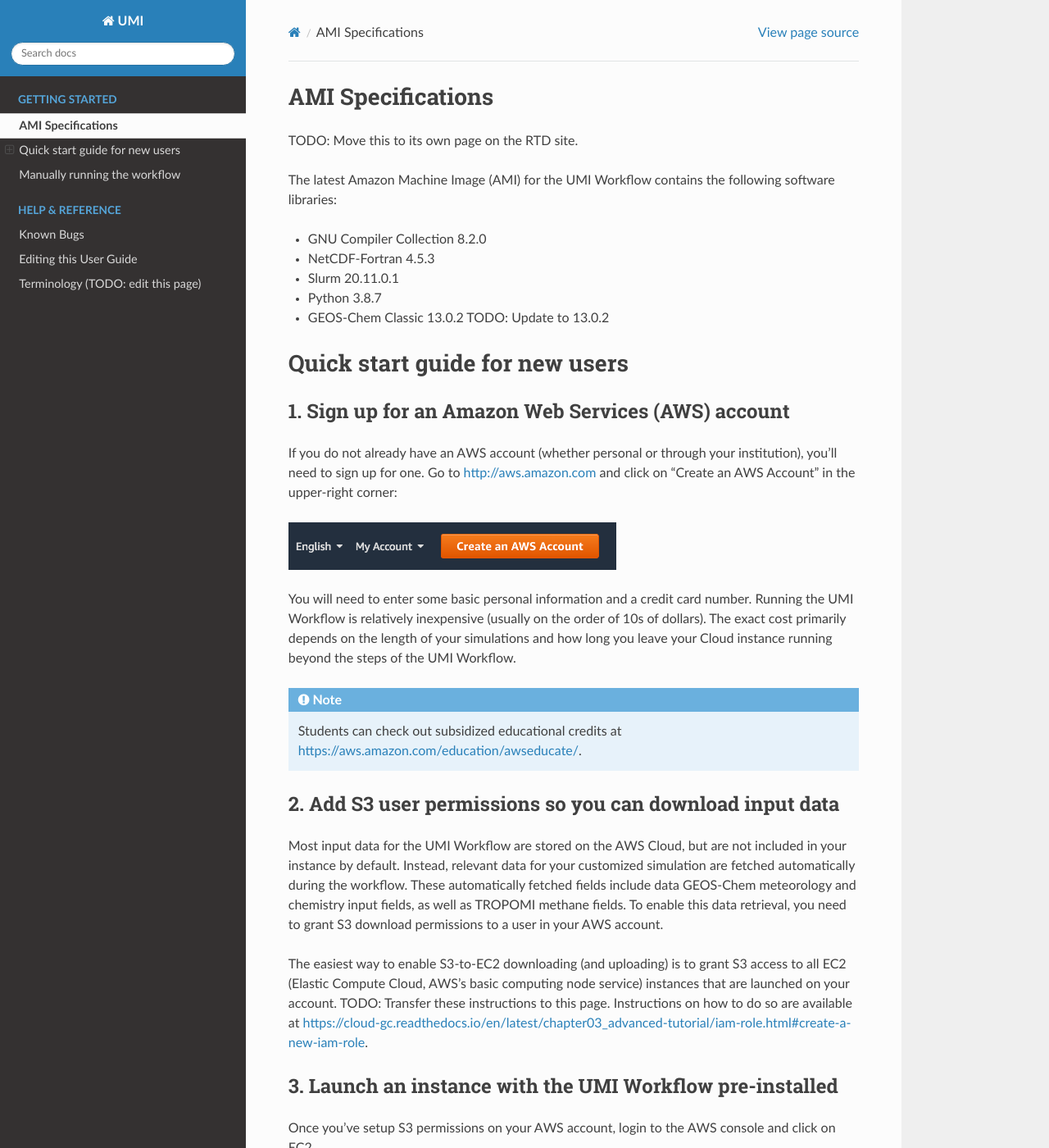
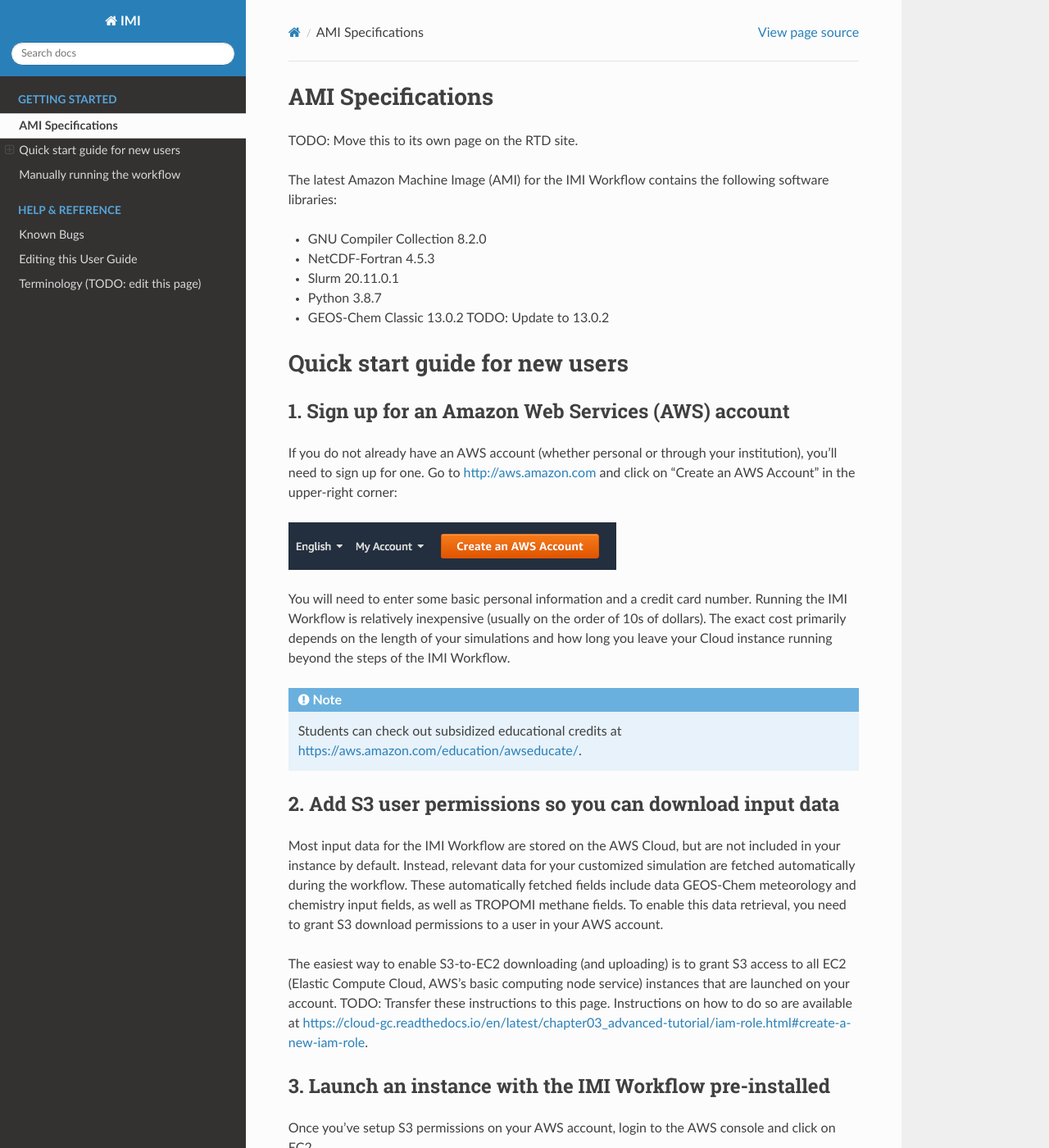
Before and after one commit to geoschem/integrated_methane_inversion, a Sphinx documentation site: the page built from docs/source/getting-started/quick-start.rst, in a window 1280 px wide and 1400 px high. Shown: the whole window at 82% size. Built offline with Sphinx 7.4.7 and the Read the Docs theme 2.0.0, drawn with Linux system fonts in a browser that asks for light colours; some of the changed text lies outside the part shown.

Commit message:
updated all references to UMI as IMI

```diff
--- a/docs/source/conf.py
+++ b/docs/source/conf.py
@@ -18,7 +18,7 @@
 
 # -- Project information -----------------------------------------------------
 
-project = 'UMI'
+project = 'IMI'
 copyright = '2021, TODO'
 author = 'TODO'
 
--- a/docs/source/getting-started/quick-start.rst
+++ b/docs/source/getting-started/quick-start.rst
@@ -4,7 +4,7 @@
 TODO: Move this to its own page on the RTD site.
 
 
-The latest Amazon Machine Image (AMI) for the UMI Workflow contains the following software libraries:
+The latest Amazon Machine Image (AMI) for the IMI Workflow contains the following software libraries:
 
 - GNU Compiler Collection 8.2.0
 - NetCDF-Fortran 4.5.3
@@ -30,8 +30,8 @@
   :target: https://aws.amazon.com
   :width: 400 px
 
-You will need to enter some basic personal information and a credit card number. Running the UMI Workflow is relatively inexpensive (usually on the order of 10s of dollars).
-The exact cost primarily depends on the length of your simulations and how long you leave your Cloud instance running beyond the steps of the UMI Workflow.
+You will need to enter some basic personal information and a credit card number. Running the IMI Workflow is relatively inexpensive (usually on the order of 10s of dollars).
+The exact cost primarily depends on the length of your simulations and how long you leave your Cloud instance running beyond the steps of the IMI Workflow.
 
 .. note::
   Students can check out subsidized educational credits at https://aws.amazon.com/education/awseducate/.
@@ -40,7 +40,7 @@
 2. Add S3 user permissions so you can download input data
 ---------------------------------------------------------
 
-Most input data for the UMI Workflow are stored on the AWS Cloud, but are not included in your instance by default. Instead, relevant data
+Most input data for the IMI Workflow are stored on the AWS Cloud, but are not included in your instance by default. Instead, relevant data
 for your customized simulation are fetched automatically during the workflow. These automatically fetched fields include data GEOS-Chem meteorology and chemistry input fields,
 as well as TROPOMI methane fields. To enable this data retrieval, you need to grant S3 download permissions to a user in your AWS account.
 
@@ -52,7 +52,7 @@
 
 
 
-3. Launch an instance with the UMI Workflow pre-installed
+3. Launch an instance with the IMI Workflow pre-installed
 ---------------------------------------------------------
 
 Once you've setup S3 permissions on your AWS account, login to the AWS console and click on EC2.
@@ -70,14 +70,14 @@
 .. _choose_ami-label:
 
 In the EC2 console, click on "AMIs" (Amazon Machine Images) under "IMAGES" on the left navigation bar. Then select "Public images" and search for ``TODO:AMI_ID`` or ``TODO:AMI_NAME``.
-This image contains the latest version of the UMI Workflow.
+This image contains the latest version of the IMI Workflow.
 
 .. figure:: img/search_ami.png
 
 An AMI fully specifies the software side of your virtual system, including the operating system, software libraries, and default data files.
 Now it's time to specify the hardware for running your system. Hardware choices differ primarily in CPU and RAM counts.
 
-You can select from a large number of instance types at the "Step 2: Choose an Instance Type" screen. The UMI Workflow will run more quickly with a higher number of CPUs.
+You can select from a large number of instance types at the "Step 2: Choose an Instance Type" screen. The IMI Workflow will run more quickly with a higher number of CPUs.
 TODO: choose ideal computational node (this one may be unnecessarily powerful as it is built for inter-node connection). Choose the c5n.9xlarge instance type, which includes 36 CPU cores and 96GB of RAM.
 
 .. figure:: img/choose_instance_type.png
@@ -128,10 +128,10 @@
 Once you've followed the above instructions, you should see a "Welcome to Ubuntu" message indicating you've logged into your new EC2 instance.
 
 
-5. Configure and run the UMI Workflow
+5. Configure and run the IMI Workflow
 -------------------------------------
 
-Navigate to the UMI Workflow setup directory::
+Navigate to the IMI Workflow setup directory::
 
   $ cd ~/setup_CH4
 
@@ -254,4 +254,4 @@
 - "Terminate" will completely remove that instance so you won't be charged for it any further.
   Unless you save your system as an AMI or transfer the data to other storage services, you will lose all your data and software.
 
-TODO: Add section (here or elsewhere) on exporting data to S3. Also add information somewhere about modifying instance type when not running UMI to save money
+TODO: Add section (here or elsewhere) on exporting data to S3. Also add information somewhere about modifying instance type when not running IMI to save money
--- a/docs/source/reference/glossary.rst
+++ b/docs/source/reference/glossary.rst
@@ -1,5 +1,5 @@
 
-.. _umi_glossary:
+.. _imi_glossary:
 
 Terminology (TODO: edit this page)
 ==================================
--- a/docs/source/reference/known-bugs.rst
+++ b/docs/source/reference/known-bugs.rst
@@ -1,4 +1,4 @@
 Known Bugs
 ==========
 
-This page links to known bugs in the UMI Workflow. See the Github issues page for updates on their status
+This page links to known bugs in the IMI Workflow. See the Github issues page for updates on their status
```
Also changed, not shown: docs/source/index.rst (+5 -5 lines), 1 other file.
